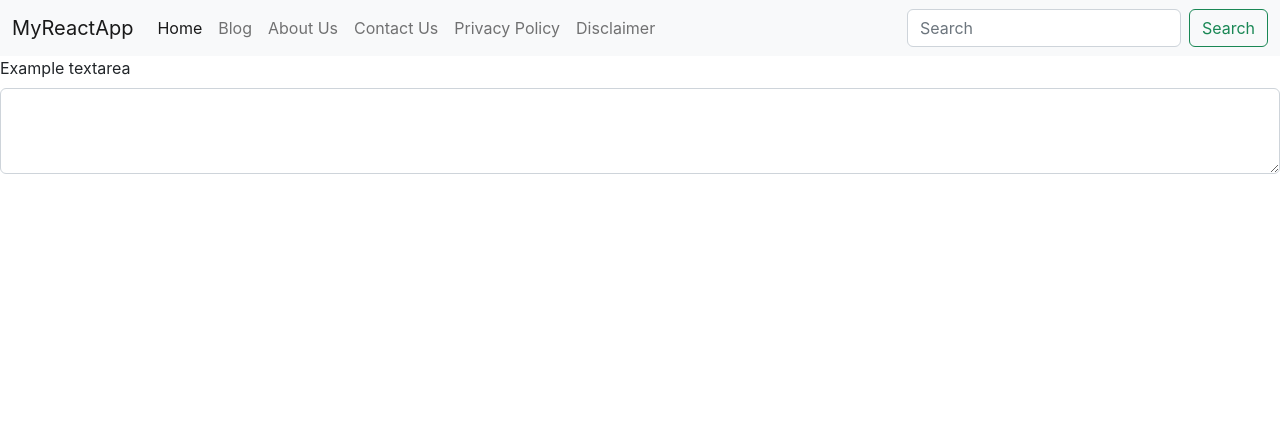
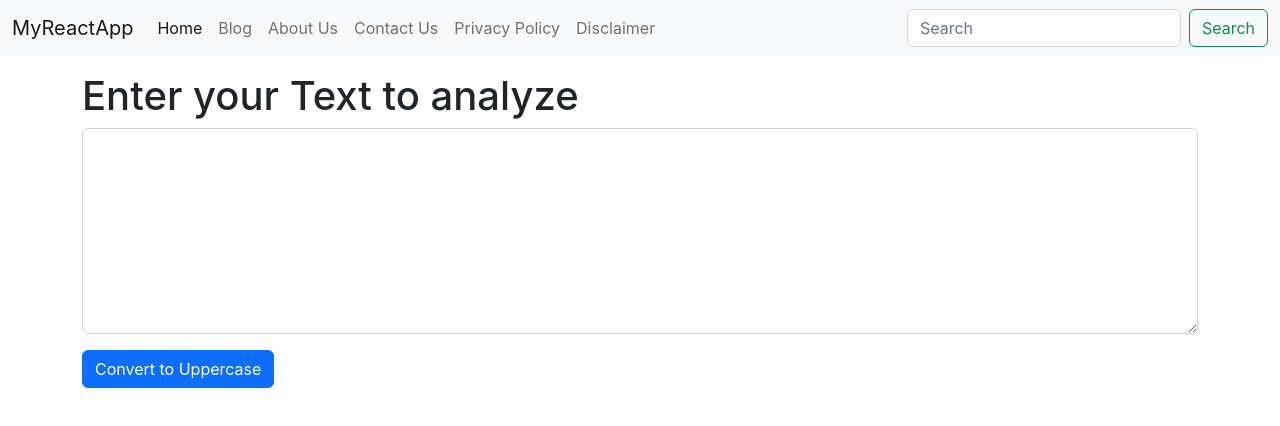
Before and after one commit to kishorkhatri/myreactapp, a React (Create React App) app: page / in a window 1280 px wide. Shown: the top 426 px of the page. Built offline with nearby package versions, Linux system fonts and the light colour scheme.

Commit message:
form added button

```diff
--- a/src/App.js
+++ b/src/App.js
@@ -5,16 +5,11 @@ import Textform from './components/Textform';
 function App() {
   return (
     <>
-    <Navbar
-    SiteName="MyReactApp"
-    HomeText="Home"
-    BlogText="Blog"
-    AboutusText="About Us"
-    ContactusText="Contact Us"
-    PrivacyPolicyText="Privacy Policy"
-    DisclaimerText="Disclaimer"
-    />
-    <Textform/>
+    <Navbar SiteName="MyReactApp" HomeText="Home" BlogText="Blog" AboutusText="About Us" ContactusText="Contact Us" PrivacyPolicyText="Privacy Policy" DisclaimerText="Disclaimer"/>
+    <div className="container my-3">
+    <Textform heading="Enter your Text to analyze"/>
+
+      </div>
     </>
   );
 }
--- a/src/components/Textform.js
+++ b/src/components/Textform.js
@@ -1,10 +1,13 @@
 import React from 'react'
 
-export default function Textform () {
+export default function Textform (props) {
   return (
-    <div class="mb-3">
-  <label for="mybox" class="form-label">Example textarea</label>
-  <textarea class="form-control" id="mybox" rows="3"></textarea>
+    <div>
+    <h1>{props.heading}</h1>
+    <div className="mb-3">
+    <textarea className="form-control" id="mybox" rows="8"></textarea>
+</div>
+    <button className="btn btn-primary">Convert to Uppercase</button>
 </div>
   )
 }
```
